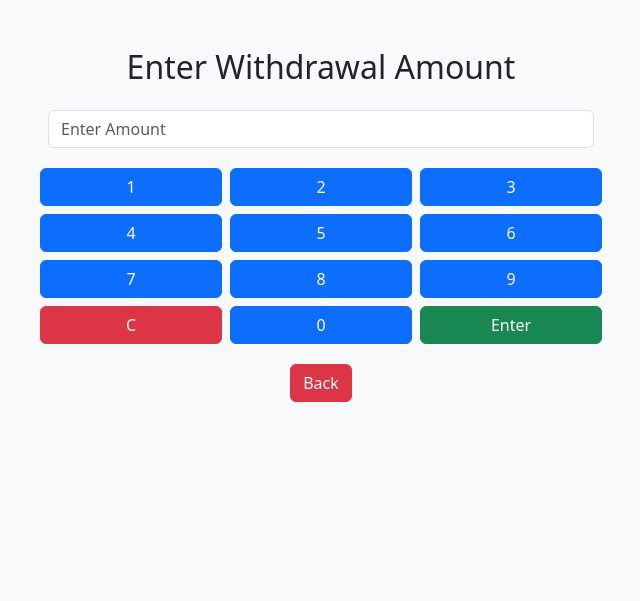
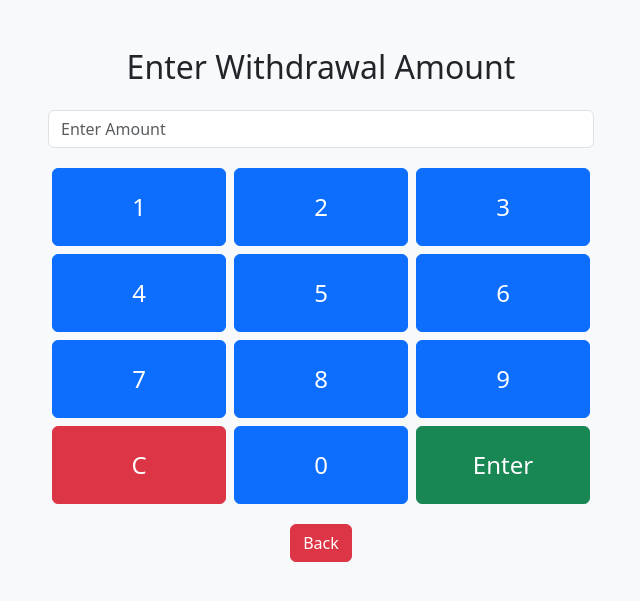
Before and after one commit to OArmstead/python2023, a Flask app: template python/OOP/bank_account/templates/withdraw_options.html in a window 1280 px wide. Shown: the top 601 px of the page, without its empty margins (319-959 px from the left). Run offline with Flask 3, Linux system fonts and the light colour scheme; the template is opened without the code that fills it, so the values that code supplies are empty; some libraries are stand-ins or nearby versions.

Commit message:
added styling to keypad

```diff
--- a/python/OOP/bank_account/static/style.css
+++ b/python/OOP/bank_account/static/style.css
@@ -13,3 +13,21 @@
 .btn-primary.selected {
     border: 2px solid #007bff;
 }
+
+
+.keypad {
+    display: flex;
+    flex-direction: column;
+    align-items: center;
+}
+
+.keypad .row {
+    display: flex;
+    width: 100%;
+}
+
+.keypad .btn {
+    flex: 1;
+    font-size: 1.5rem;
+    padding: 20px;
+}
```
